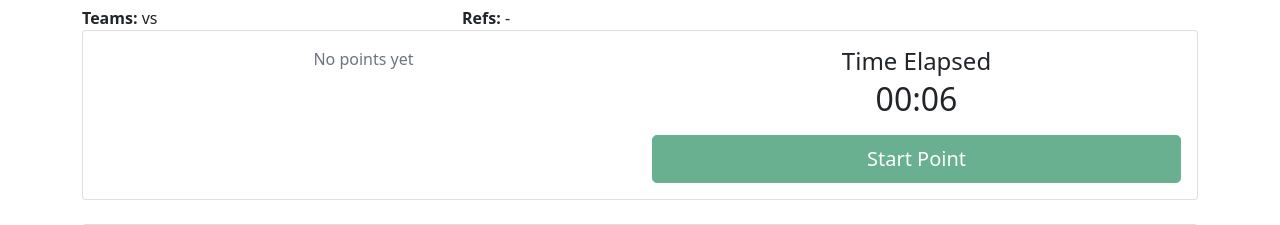
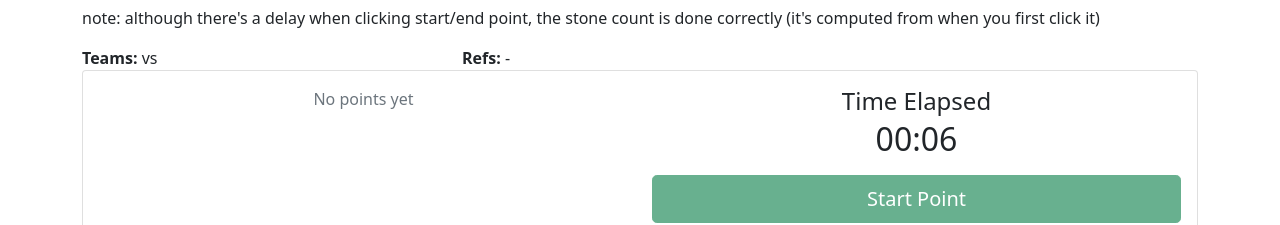
Before and after one commit to parker-macdonald/arctos, a Flask app: template templates/run_match_websocket.html in a window 1280 px wide. Shown: the part 120-345 px from the top of the page. Run offline with Flask 3, Linux system fonts and the light colour scheme; the template is opened without the code that fills it, so the values that code supplies are empty; parts of the project's set-up code (start-up, migrations or seed data) failed here and were passed over; some libraries are stand-ins or nearby versions.

Commit message:
added note about stone count correctness bc zepps was concerned and i bet others will be as well

```diff
--- a/templates/run_match_websocket.html
+++ b/templates/run_match_websocket.html
@@ -188,6 +188,7 @@
         <div class="col-md-12">
             <h2>Run Match: {{ match.name }}</h2>
             <!-- Desktop: Multi-column layout -->
+	    <p>note: although there's a delay when clicking start/end point, the stone count is done correctly (it's computed from when you first click it)</p>
             <div class="row d-none d-md-flex">
                 <div class="col-md-4">
                     <p class="mb-0"><strong>Teams:</strong> {{ match.team1_registration.pseudonym if match.team1_registration else match.team1 }} vs {{ match.team2_registration.pseudonym if match.team2_registration else match.team2 }}</p>
```
